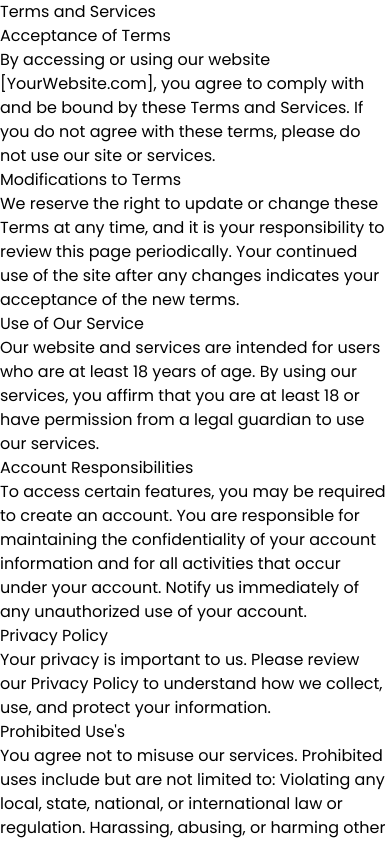
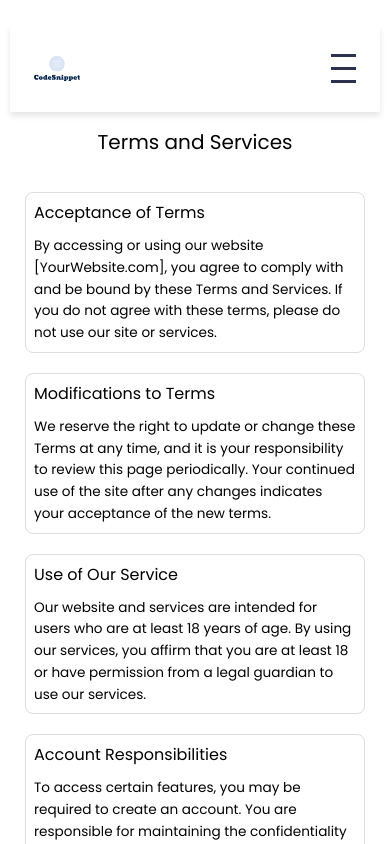
Before and after one commit to jcampb98/codesnippet-frontend, a React (Vite) app: page /terms-and-conditions in a window 390 px wide. Shown: the top 844 px of the page. Built offline with nearby package versions, Linux system fonts and the light colour scheme.

Commit message:
updated the terms and conditions/privacy policy to make it responsive and consistent

```diff
--- a/src/components/navbar/Navbar.tsx
+++ b/src/components/navbar/Navbar.tsx
@@ -51,7 +51,7 @@ function Navbar() {
                         <Link to="/privacy-policy">Privacy Policy</Link>
                     </li>
                     <li className="nav-item" onClick={closeMenu}>
-                        <Link to="/terms-and-services">Terms & Services</Link>
+                        <Link to="/terms-and-conditions">Terms & Conditions</Link>
                     </li>
                     { !validatedUser &&
                         <>
--- a/src/pages/privacy-policy/PrivacyPolicy.tsx
+++ b/src/pages/privacy-policy/PrivacyPolicy.tsx
@@ -1,6 +1,13 @@
+import Navbar from "../../components/navbar/Navbar";
+import Footer from "../../components/footer/Footer";
+import "../../styles/privacy-policy/PrivacyPolicy.css";
+
 export default function PrivacyPolicy() {
     return (
         <div className="privacy-policy-container">
+            <div className="navbar-container">
+                <Navbar />
+            </div>
             <h1 className="privacy-policy-heading">Privacy Policy</h1>
             <ol className="privacy-policy-list">
                 <li className="privacy-policy-item">
@@ -72,6 +79,9 @@ export default function PrivacyPolicy() {
                     </p>
                 </li>
             </ol>
+            <div className="footer-container">
+                <Footer />
+            </div>
         </div>
     );
 }
--- a/src/pages/terms & services/Terms.tsx
+++ b/src/pages/terms & services/Terms.tsx
@@ -1,6 +1,13 @@
+import Navbar from "../../components/navbar/Navbar";
+import Footer from "../../components/footer/Footer";
+import "../../styles/terms-and-conditions/Terms.css";
+
 export default function TermsAndServicesPage() {
     return (
         <div className="terms-and-service-container">
+            <div className="navbar-container">
+                <Navbar />
+            </div>
             <h1 className="terms-and-services-heading">Terms and Services</h1>
             <ol className="terms-and-services-list">
                 <li className="terms-and-services-item">
@@ -72,6 +79,9 @@ export default function TermsAndServicesPage() {
                     </p>
                 </li>
             </ol>
+            <div className="footer-container">
+                <Footer />
+            </div>
         </div>
     );
 }
--- /dev/null
+++ b/src/styles/privacy-policy/PrivacyPolicy.css
@@ -0,0 +1,88 @@
+.privacy-policy-container {
+    max-width: 1200px;
+    margin: 0 auto;
+    box-sizing: border-box;
+}
+
+.navbar-container,
+.footer-container {
+    margin-bottom: 5px;
+}
+
+.privacy-policy-heading {
+    font-size: 2rem;
+    text-align: center;
+    margin-bottom: 20px;
+}
+
+.privacy-policy-list {
+    list-style-type: none;
+    padding: 15px;
+}
+
+.privacy-policy-item {
+    margin-bottom: 20px;
+    padding: 10px;
+    border: 1px solid #ddd;
+    border-radius: 8px;
+}
+
+.item-header {
+    font-size: 1.5rem;
+    margin-bottom: 10px;
+}
+
+.item-text {
+    font-size: 1rem;
+    line-height: 1.6;
+}
+
+@media (max-width: 1024px) {
+    .privacy-policy-heading {
+        font-size: 1.75rem;
+    }
+
+    .item-header {
+        font-size: 1.25rem;
+    }
+
+    .item-text {
+        font-size: 0.95rem;
+    }
+}
+
+@media (max-width: 768px) {
+    .privacy-policy-container {
+        padding: 10px;
+    }
+
+    .privacy-policy-heading {
+        font-size: 1.5rem;
+    }
+
+    .item-header {
+        font-size: 1.15rem;
+    }
+
+    .item-text {
+        font-size: 0.9rem;
+    }
+}
+
+@media (max-width: 480px) {
+    .privacy-policy-heading {
+        font-size: 1.25rem;
+    }
+
+    .item-header {
+        font-size: 1rem;
+    }
+
+    .item-text {
+        font-size: 0.85rem;
+    }
+
+    .privacy-policy-item {
+        padding: 8px;
+    }
+}
--- /dev/null
+++ b/src/styles/terms-and-conditions/Terms.css
@@ -0,0 +1,88 @@
+.terms-and-service-container {
+    max-width: 1200px;
+    margin: 0 auto;
+    box-sizing: border-box;
+}
+
+.navbar-container,
+.footer-container {
+    margin-bottom: 5px;
+}
+
+.terms-and-services-heading {
+    font-size: 2rem;
+    text-align: center;
+    margin-bottom: 20px;
+}
+
+.terms-and-services-list {
+    list-style-type: none;
+    padding: 15px;
+}
+
+.terms-and-services-item {
+    margin-bottom: 20px;
+    padding: 10px;
+    border: 1px solid #ddd;
+    border-radius: 8px;
+}
+
+.item-header {
+    font-size: 1.5rem;
+    margin-bottom: 10px;
+}
+
+.item-text {
+    font-size: 1rem;
+    line-height: 1.6;
+}
+
+@media (max-width: 1024px) {
+    .terms-and-services-heading {
+        font-size: 1.75rem;
+    }
+
+    .item-header {
+        font-size: 1.25rem;
+    }
+
+    .item-text {
+        font-size: 0.95rem;
+    }
+}
+
+@media (max-width: 768px) {
+    .terms-and-service-container {
+        padding: 10px;
+    }
+
+    .terms-and-services-heading {
+        font-size: 1.5rem;
+    }
+
+    .item-header {
+        font-size: 1.15rem;
+    }
+
+    .item-text {
+        font-size: 0.9rem;
+    }
+}
+
+@media (max-width: 480px) {
+    .terms-and-services-heading {
+        font-size: 1.25rem;
+    }
+
+    .item-header {
+        font-size: 1rem;
+    }
+
+    .item-text {
+        font-size: 0.85rem;
+    }
+
+    .terms-and-services-item {
+        padding: 8px;
+    }
+}
```
